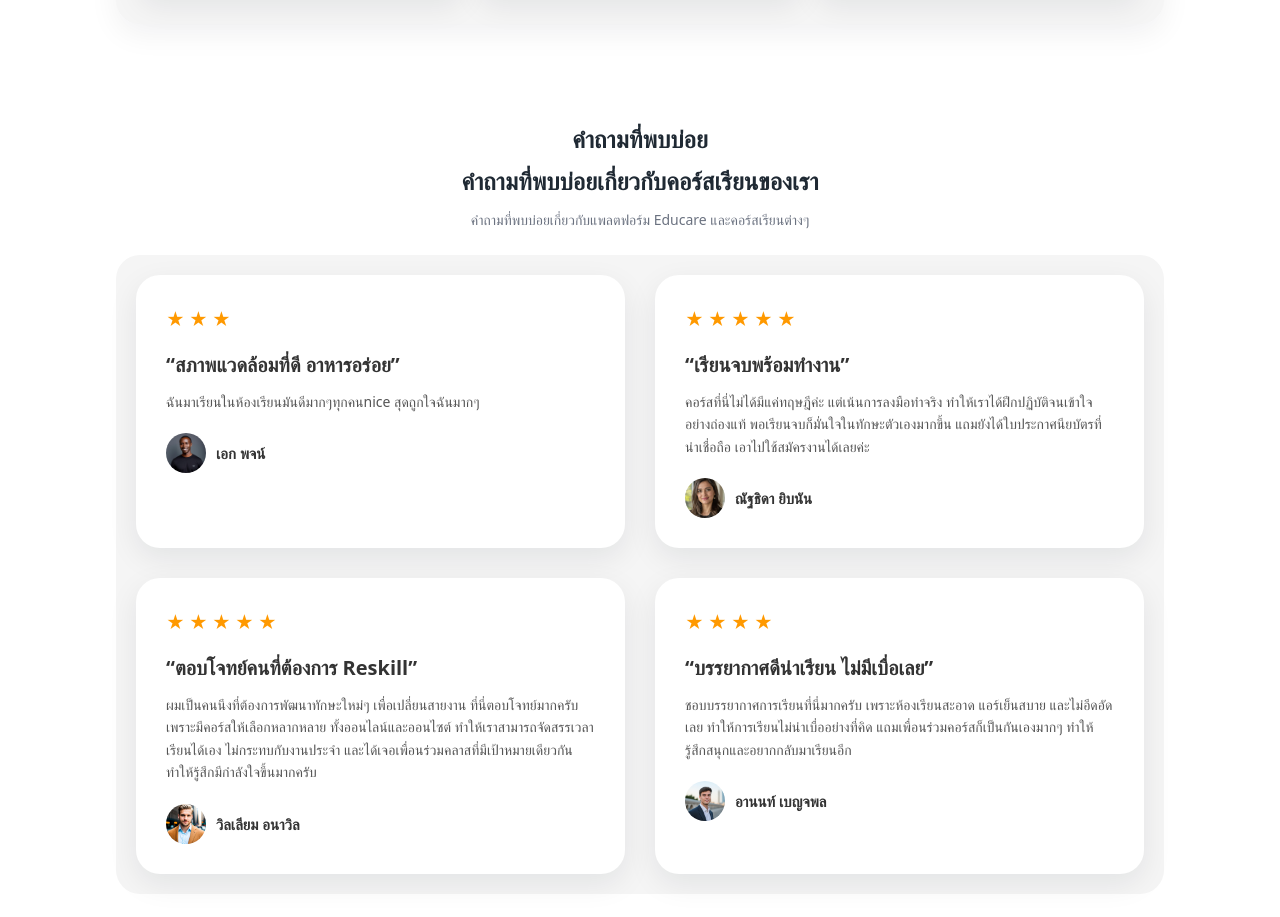
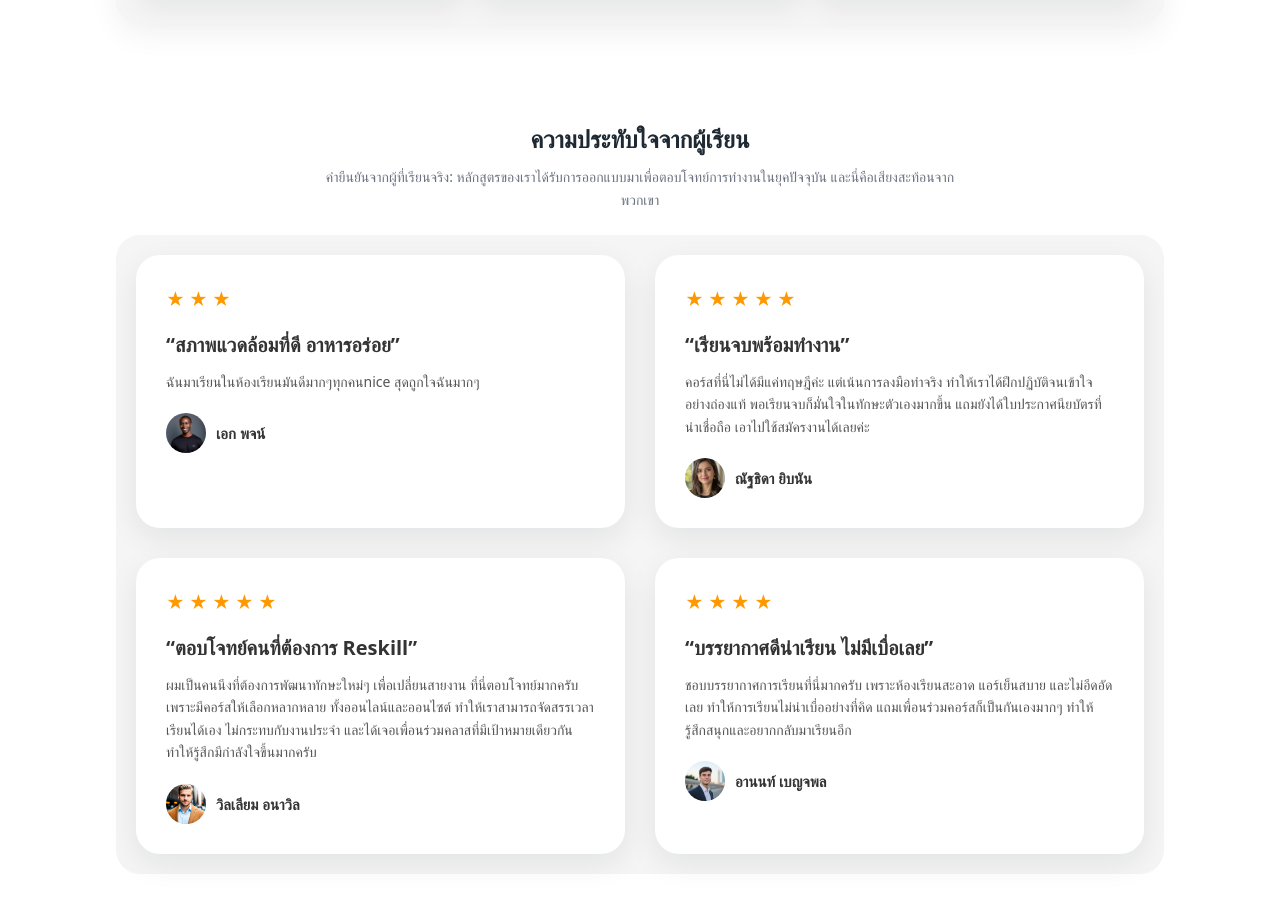
Before and after one commit to WhatTsupP/Education-supitcha, a plain HTML site: page index.html in a window 1280 px wide. Shown: the part 2740-3657 px from the top of the page. Drawn offline with Linux system fonts and the light colour scheme.

Commit message:
Update index.html

```diff
--- a/index.html
+++ b/index.html
@@ -386,10 +386,9 @@
     <section id="review">
         <div class="container">
                 <div class="section-header">
-                <div class="section-eyebrow">คำถามที่พบบ่อย</div>
-                <h2 class="section-title">คำถามที่พบบ่อยเกี่ยวกับคอร์สเรียนของเรา</h2>
+                <h2 class="section-title">ความประทับใจจากผู้เรียน</h2>
                 <p class="section-subtitle">
-                    คำถามที่พบบ่อยเกี่ยวกับแพลตฟอร์ม Educare และคอร์สเรียนต่างๆ
+                    คำยืนยันจากผู้ที่เรียนจริง: หลักสูตรของเราได้รับการออกแบบมาเพื่อตอบโจทย์การทำงานในยุคปัจจุบัน และนี่คือเสียงสะท้อนจากพวกเขา
                 </p>
             </div>
         <div class="review-grid">
```
